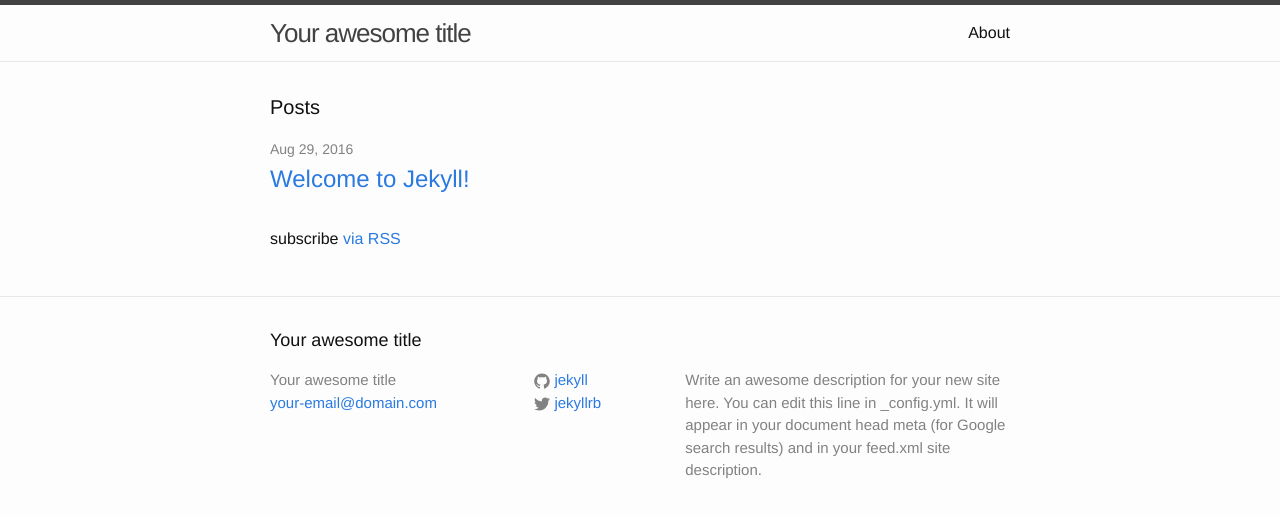
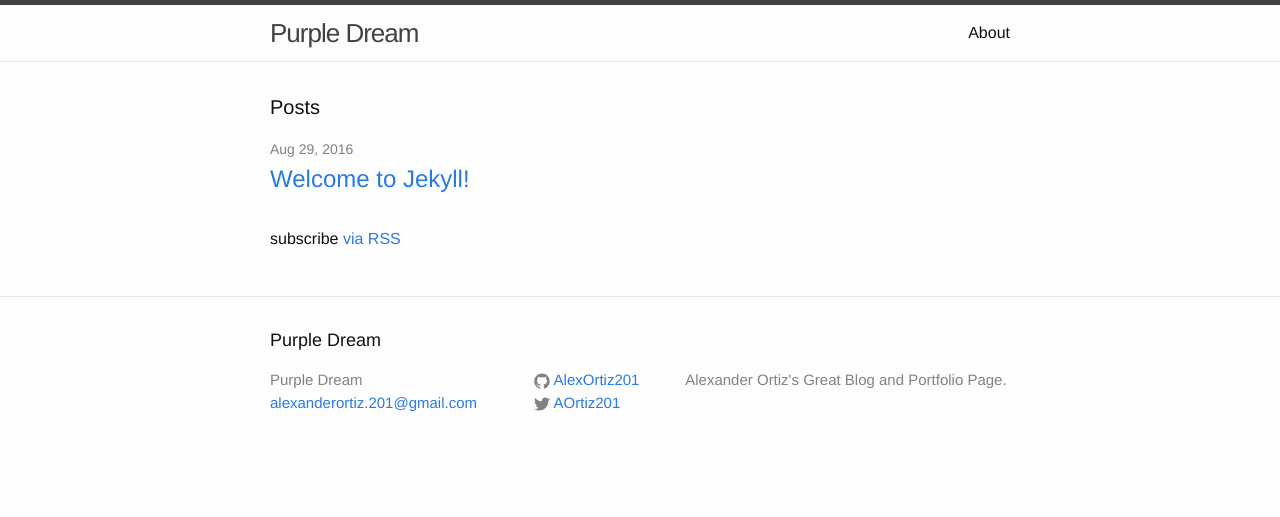
Before and after one commit to alexortiz201/alexortiz201.github.io, a Jekyll site: the page built from index.html, in a window 1280 px wide. Shown: the top 517 px of the page. Built offline with Jekyll 4.4.1, drawn with Linux system fonts in a browser that asks for light colours.

Commit message:
[WIP] Transferring old port to new

```diff
--- a/_config.yml
+++ b/_config.yml
@@ -6,16 +6,14 @@
 # 'jekyll serve'. If you change this file, please restart the server process.
 
 # Site settings
-title: Your awesome title
-email: your-email@domain.com
+title: Purple Dream
+email: alexanderortiz.201@gmail.com
 description: > # this means to ignore newlines until "baseurl:"
-  Write an awesome description for your new site here. You can edit this
-  line in _config.yml. It will appear in your document head meta (for
-  Google search results) and in your feed.xml site description.
+  Alexander Ortiz's Great Blog and Portfolio Page.
 baseurl: "" # the subpath of your site, e.g. /blog
-url: "http://yourdomain.com" # the base hostname & protocol for your site
-twitter_username: jekyllrb
-github_username:  jekyll
+url: "http://alexortiz201.github.io" # the base hostname & protocol for your site
+twitter_username: AOrtiz201
+github_username:  AlexOrtiz201
 
 # Build settings
 markdown: kramdown
--- a/_includes/head.html
+++ b/_includes/head.html
@@ -6,6 +6,8 @@
   <title>{% if page.title %}{{ page.title | escape }}{% else %}{{ site.title | escape }}{% endif %}</title>
   <meta name="description" content="{% if page.excerpt %}{{ page.excerpt | strip_html | strip_newlines | truncate: 160 }}{% else %}{{ site.description }}{% endif %}">
 
+  <link rel="shortcut icon" href="/favicon.ico">
+
   <link rel="stylesheet" href="{{ "/css/main.css" | prepend: site.baseurl }}">
   <link rel="canonical" href="{{ page.url | replace:'index.html','' | prepend: site.baseurl | prepend: site.url }}">
   <link rel="alternate" type="application/rss+xml" title="{{ site.title }}" href="{{ "/feed.xml" | prepend: site.baseurl | prepend: site.url }}">
```
Also changed, not shown: favicon.ico (added).
